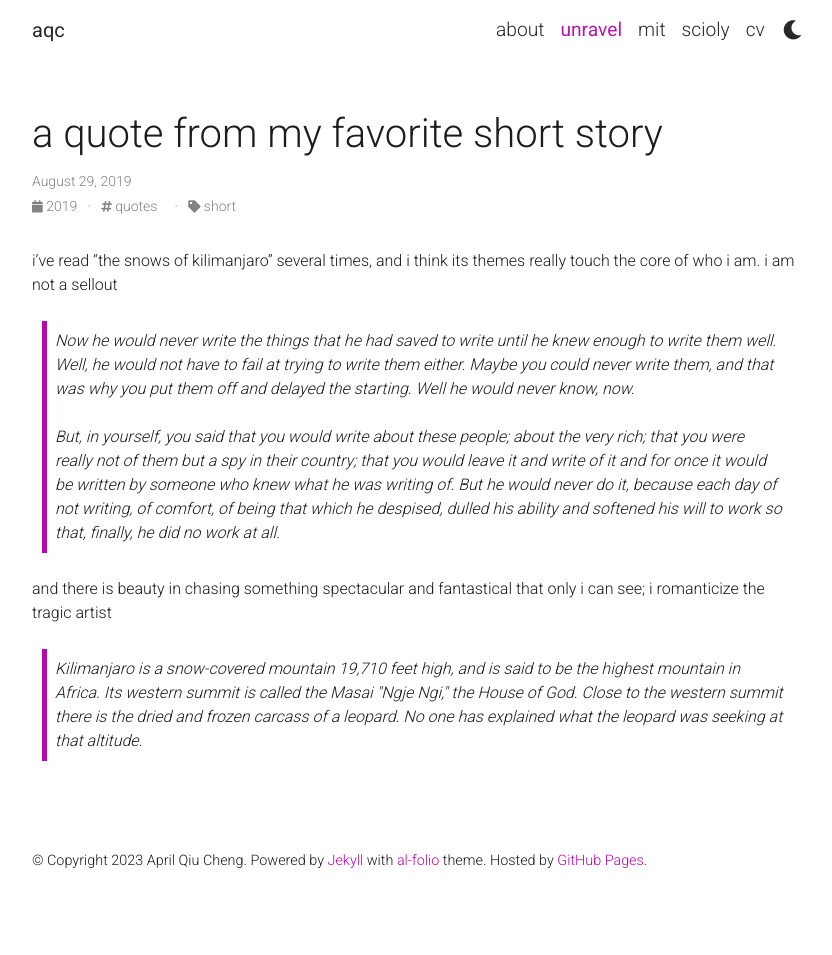
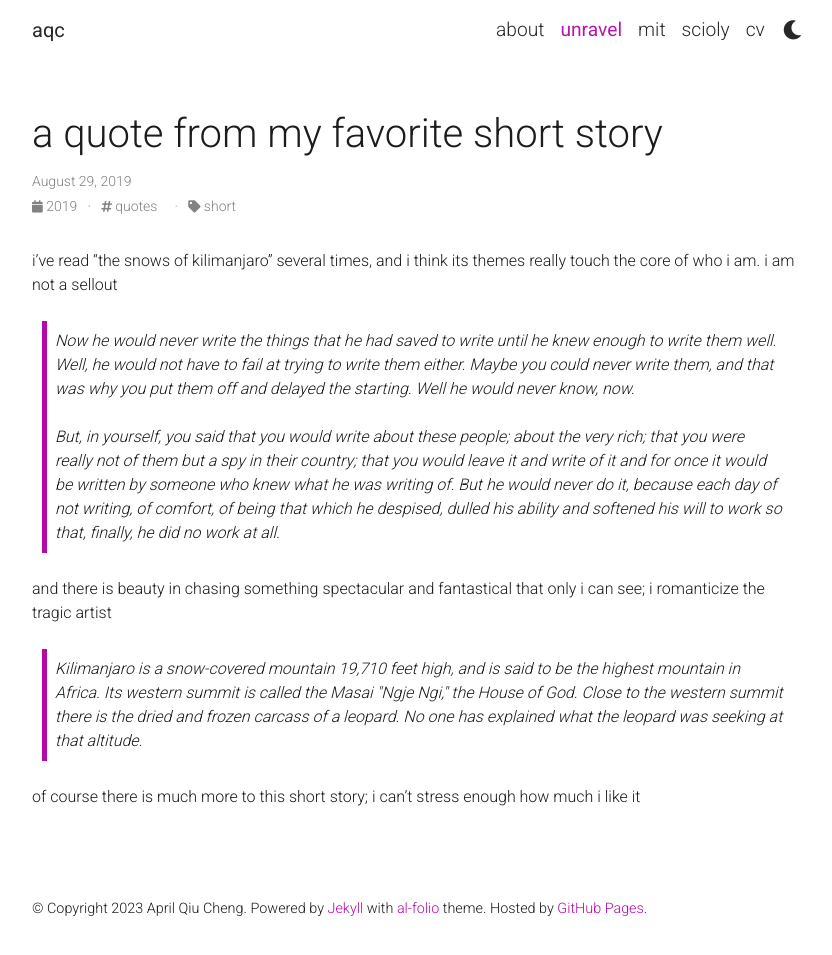
Before and after one commit to aqcheng/aqcheng.github.io, a Jekyll site: the page built from _posts/2019-08-29-a-quote.md, in a window 1280 px wide and 959 px high. Shown: the top 955 px of the window, without its empty margins (223-1055 px from the left). Built offline with Jekyll 4.4.1, drawn with Linux system fonts in a browser that asks for light colours; comment, search, counter and statistics services are not loaded; a style sheet for code colours, icons or effects is not loaded.

Commit message:
added a little bit to the kilimanjaro quote post

```diff
--- a/_posts/2019-08-29-a-quote.md
+++ b/_posts/2019-08-29-a-quote.md
@@ -19,3 +19,5 @@ i've read "the snows of kilimanjaro" several times, and i think its themes reall
  <blockquote>
     <em>Kilimanjaro is a snow-covered mountain 19,710 feet high, and is said to be the highest mountain in Africa. Its western summit is called the Masai "Ngje Ngi," the House of God. Close to the western summit there is the dried and frozen carcass of a leopard. No one has explained what the leopard was seeking at that altitude.</em>
 </blockquote>
+
+of course there is much more to this short story; i can't stress enough how much i like it
```
